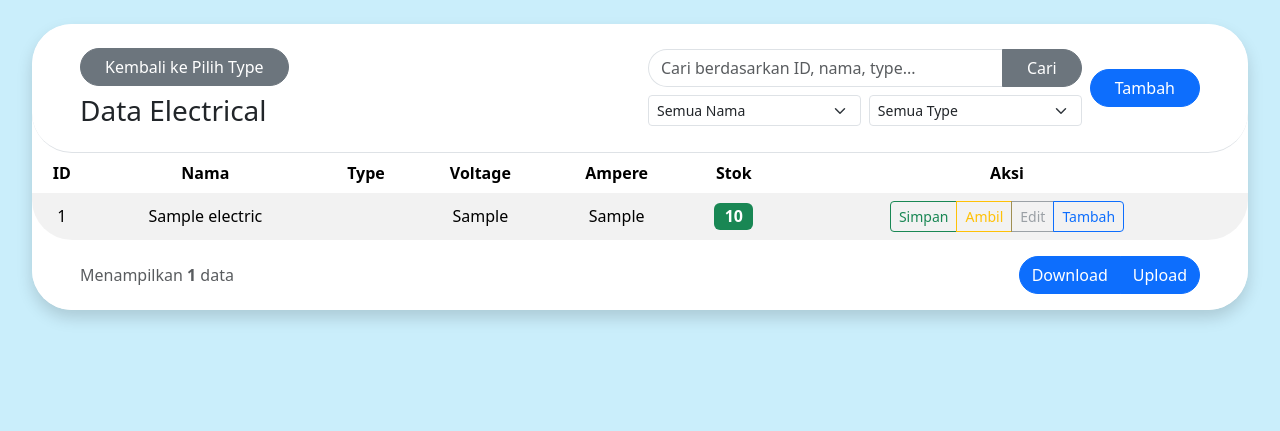
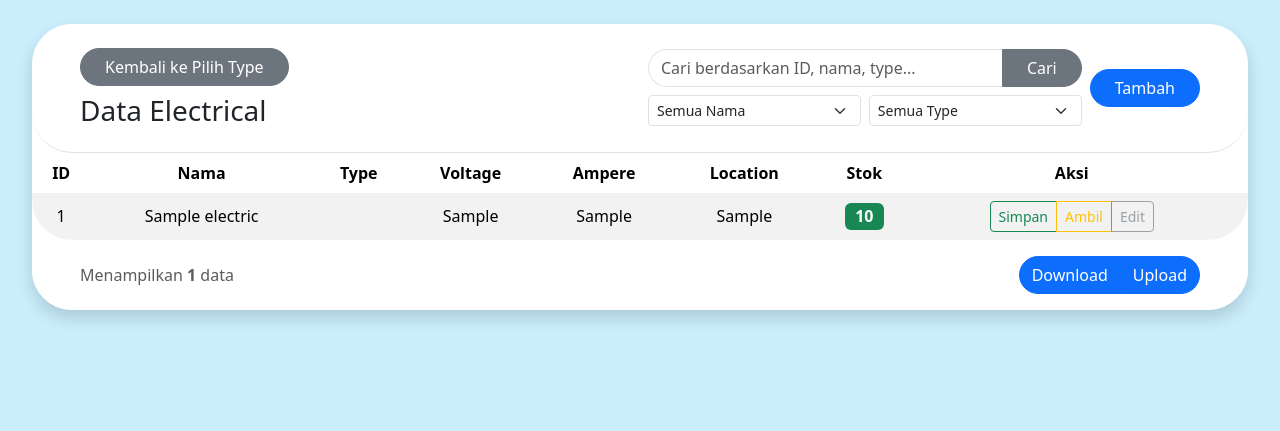
Before and after one commit to ryankputra/system_electrical, a CodeIgniter app: page /electrical-system/index.php/electric/index in a window 1280 px wide. Shown: the part 56-487 px from the top of the page. Run offline with CodeIgniter, Linux system fonts and the light colour scheme; the visitor is signed in with stand-in values (Sample User, id 1); tables that the repository leaves empty or names only in its code hold one stand-in row (values such as "Sample post"); some libraries are stand-ins or nearby versions.

Commit message:
Refactor comments and remove unused code for the Add button functionality

```diff
--- a/application/views/electric/index.php
+++ b/application/views/electric/index.php
@@ -46,10 +46,10 @@
                         </div>
                     </form>
                     <?php
-                    // Tentukan query param untuk tombol Add utama berdasarkan filter saat ini
+                    // Determine the query parameter for the main Add button based on the current filter
                     $topAddUrl = site_url('electric/add');
                     if (!empty($filterKeyword['type'])) {
-                        // Ambil type pertama dari filter (sudah dalam bentuk array)
+                        // Get the first type from the filter (already in array form)
                         $firstType = is_array($filterKeyword['type']) ? $filterKeyword['type'][0] : $filterKeyword['type'];
                         $topAddUrl .= '?type=' . urlencode($firstType);
                     } elseif (!empty($filterKeyword['nama'])) {
@@ -121,11 +121,7 @@
                                     <a href="<?= site_url('electric/edit/' . urlencode($electric['electric_id'])) ?>" class="btn <?= ($electric['total_stock'] ?? 0) > 0 ? 'btn-outline-secondary disabled' : 'btn-outline-primary' ?>">
                                         <i class="fas fa-edit"></i> Edit
                                     </a>
-                                    <?php // Tambah per-row: gunakan type_id jika ada numeric id, else gunakan nama sebagai identifier ?>
-                                    <?php $addParam = is_numeric($electric['type_id'] ?? null) ? 'type_id=' . urlencode($electric['type_id']) : 'type=' . urlencode($electric['nama']); ?>
-                                    <a href="<?= site_url('electric/add') . '?' . $addParam ?>" class="btn btn-outline-primary add-row-btn" data-add-url="<?= site_url('electric/add') . '?' . $addParam ?>">
-                                        <i class="fas fa-plus-circle"></i> Tambah
-                                    </a>
+                                    <?php  ?>
                                 </div>
                             </td>
                         </tr>
```
